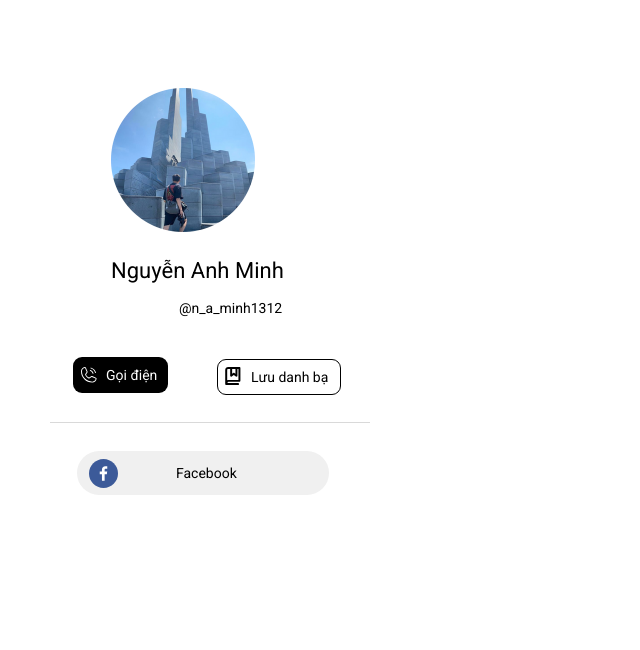
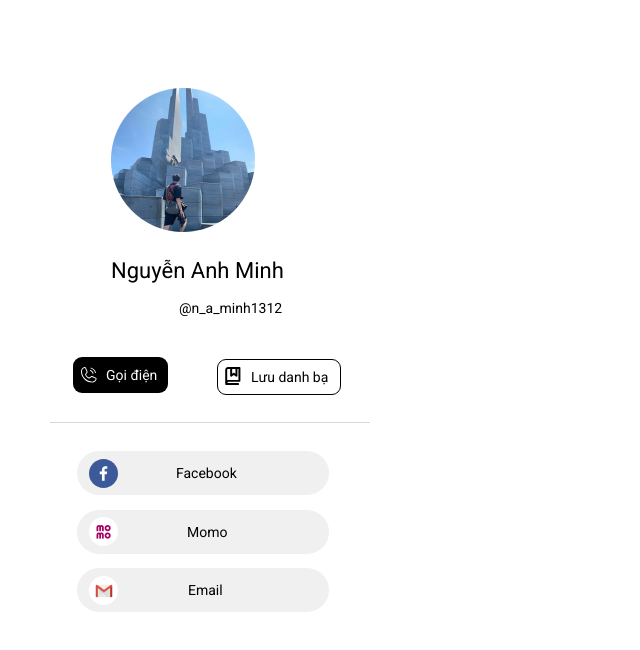
Before and after one commit to linktap1/linktap1.github.io, a website: page xuka/index.html in a window 1280 px wide. Shown: the whole page, without its empty margins (0-640 px from the left). Drawn offline with Linux system fonts and the light colour scheme.

Commit message:
Update index.html

```diff
--- a/xuka/index.html
+++ b/xuka/index.html
@@ -51,6 +51,23 @@
           src="public/-icon-facebook-v1.svg"
         />
       </div>
+      <div class="group-div4">
+        <a
+          class="rectangle-a2"
+          href="mailto:nanhminh99hd@gmail.com?subject=Hello there!!!"
+        ></a>
+        <div class="mail-div">Email</div>
+        <img class="group-icon" alt="" src="public/group-1@2x.png" />
+      </div>
+      <div class="group-div5">
+        <a
+          class="rectangle-a2"
+          href="https://me.momo.vn/w6IAuQFRF6sKC9UmFQua?fbclid=IwAR0v2293ND0-laNX2sET3Vw9GzgFvCu59Iz36HjmWlrP9mBEHZa5iCMgJPY"
+          target="_blank"
+        ></a>
+        <div class="momo-div">Momo</div>
+        <img class="group-icon1" alt="" src="public/group-2@2x.png" />
+      </div>
       <div class="group-div6">
         <div class="nguyn-th-m-linh">Nguyễn Anh Minh</div>
         <a
```
